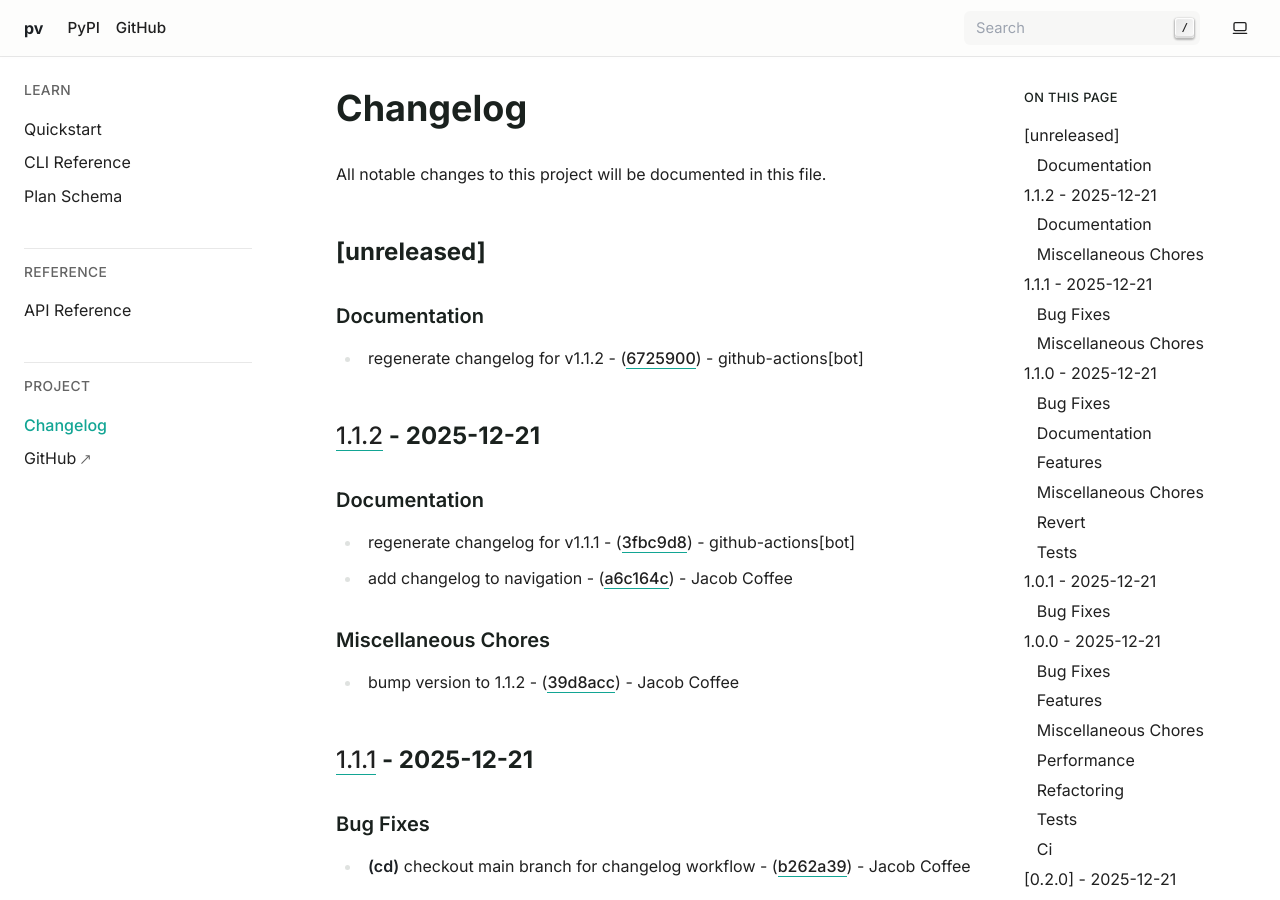
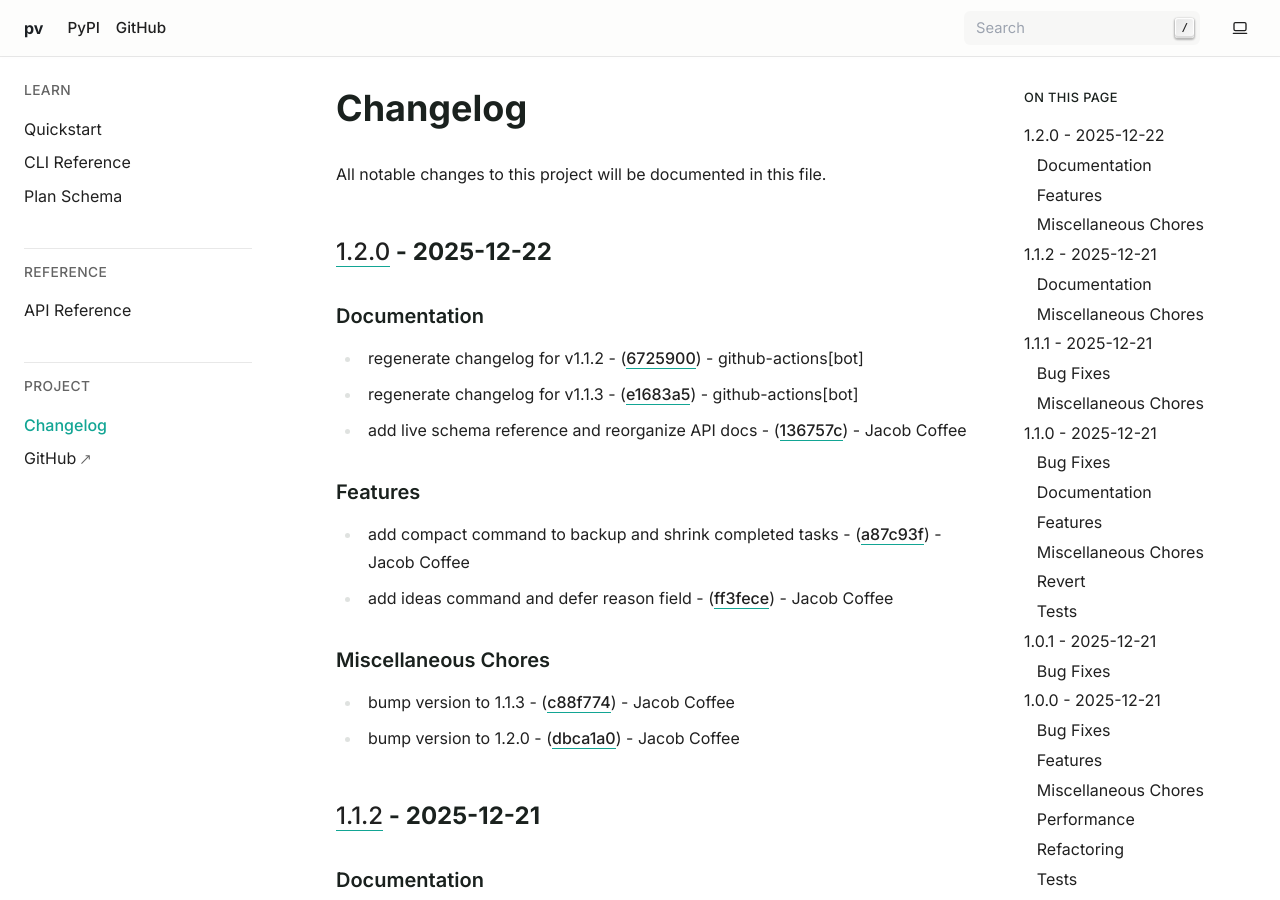
Before and after one commit to JacobCoffee/pv, a Sphinx documentation site: the page built from docs/CHANGELOG.md, in a window 1280 px wide and 900 px high. Built offline with Sphinx 7.4.7, drawn with Linux system fonts in a browser that asks for light colours.

Commit message:
docs: regenerate changelog for v1.2.0

```diff
--- a/docs/CHANGELOG.md
+++ b/docs/CHANGELOG.md
@@ -2,13 +2,33 @@
 
 All notable changes to this project will be documented in this file.
 
-## [unreleased]
+## [1.2.0](https://github.com/JacobCoffee/pv/compare/v1.1.2..v1.2.0) - 2025-12-22
 
 
 ### Documentation
 
 
 - regenerate changelog for v1.1.2 - ([6725900](https://github.com/JacobCoffee/pv/commit/6725900737b12d03d1382a536df223bf16a0ab79)) - github-actions[bot]
+
+- regenerate changelog for v1.1.3 - ([e1683a5](https://github.com/JacobCoffee/pv/commit/e1683a5d67e35364946d1ad8e4dc59dafaac613e)) - github-actions[bot]
+
+- add live schema reference and reorganize API docs - ([136757c](https://github.com/JacobCoffee/pv/commit/136757c1edd5a2e1f4f390dc346213d5200b58c0)) - Jacob Coffee
+
+
+### Features
+
+
+- add compact command to backup and shrink completed tasks - ([a87c93f](https://github.com/JacobCoffee/pv/commit/a87c93fff1f93045489756a065e2566a1839a331)) - Jacob Coffee
+
+- add ideas command and defer reason field - ([ff3fece](https://github.com/JacobCoffee/pv/commit/ff3feceaefe48c2b88549e63f3cbada102e18331)) - Jacob Coffee
+
+
+### Miscellaneous Chores
+
+
+- bump version to 1.1.3 - ([c88f774](https://github.com/JacobCoffee/pv/commit/c88f774b2dac9acd55a082047526d6b651fb2e5d)) - Jacob Coffee
+
+- bump version to 1.2.0 - ([dbca1a0](https://github.com/JacobCoffee/pv/commit/dbca1a0c91cb4d4ce2a9c4d58f0951915d7d9837)) - Jacob Coffee
 ## [1.1.2](https://github.com/JacobCoffee/pv/compare/v1.1.1..v1.1.2) - 2025-12-21
 
 
```
